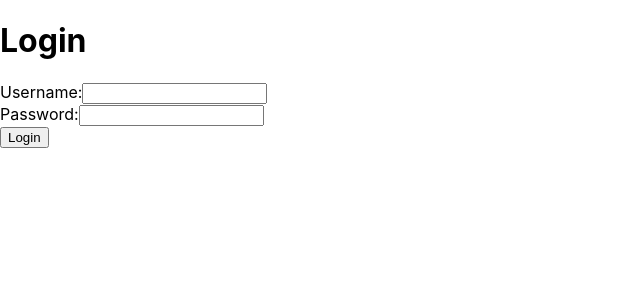
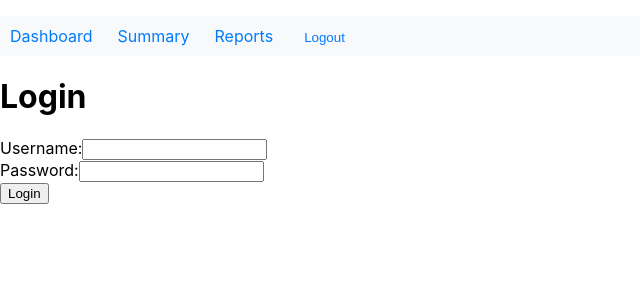
Before and after one commit to Hallie-Johnson/H90, a React (Create React App) app in the folder frontend/: page / in a window 1280 px wide. Shown: the top 300 px of the page, without its empty margins (0-640 px from the left). Built offline with nearby package versions, Linux system fonts and the light colour scheme; sample sign-in values are in the browser's storage.

Commit message:
Navigation Bar Implemented

```diff
--- a/frontend/src/App.js
+++ b/frontend/src/App.js
@@ -1,15 +1,25 @@
-import React from 'react';
-import { BrowserRouter as Router, Routes, Route } from 'react-router-dom';
+import React, { useState, useEffect } from 'react';
+import { BrowserRouter as Router, Route, Routes } from 'react-router-dom';
 import Login from './pages/Login';
 import Dashboard from './pages/Dashboard';
 import Summary from './pages/Summary';
 import Reports from './pages/Reports';
+import NavBar from './components/NavBar';
 
 function App() {
+  const [isLoggedIn, setIsLoggedIn] = useState(false);
+
+  // Check for token in localStorage to update login status
+  useEffect(() => {
+    const token = localStorage.getItem('token');
+    setIsLoggedIn(!!token);
+  }, []);
+
   return (
     <Router>
+      {isLoggedIn && <NavBar isLoggedIn={isLoggedIn} setIsLoggedIn={setIsLoggedIn} />}
       <Routes>
-        <Route path="/" element={<Login />} />
+        <Route path="/" element={<Login setIsLoggedIn={setIsLoggedIn} />} />
         <Route path="/dashboard" element={<Dashboard />} />
         <Route path="/summary" element={<Summary />} />
         <Route path="/reports" element={<Reports />} />
--- /dev/null
+++ b/frontend/src/components/NavBar.css
@@ -0,0 +1,19 @@
+nav ul {
+    display: flex;
+    gap: 15px;
+    list-style-type: none;
+    background-color: #f8f9fa;
+    padding: 10px;
+  }
+
+  nav ul li {
+    margin-right: 10px;
+  }
+
+  nav ul li a, nav ul li button {
+    text-decoration: none;
+    color: #007bff;
+    background: none;
+    border: none;
+    cursor: pointer;
+  }
--- /dev/null
+++ b/frontend/src/components/NavBar.js
@@ -0,0 +1,31 @@
+import React from 'react';
+import { Link, useNavigate } from 'react-router-dom';
+import './NavBar.css';
+
+function NavBar({ isLoggedIn, setIsLoggedIn }) {
+  const navigate = useNavigate();
+
+  // Logout handler
+  const handleLogout = () => {
+    localStorage.removeItem('token'); // Clear JWT from localStorage
+    setIsLoggedIn(false); // Update login state
+    navigate('/'); // Redirect to login
+  };
+
+  return (
+    <nav>
+      <ul>
+        <li><Link to="/dashboard">Dashboard</Link></li>
+        <li><Link to="/summary">Summary</Link></li>
+        <li><Link to="/reports">Reports</Link></li>
+        {isLoggedIn && (
+          <li>
+            <button onClick={handleLogout}>Logout</button>
+          </li>
+        )}
+      </ul>
+    </nav>
+  );
+}
+
+export default NavBar;
--- a/frontend/src/pages/Login.js
+++ b/frontend/src/pages/Login.js
@@ -1,7 +1,7 @@
 import React, { useState } from 'react';
 import axios from 'axios';
 
-function Login() {
+function Login({ setIsLoggedIn }) {
   const [username, setUsername] = useState('');
   const [password, setPassword] = useState('');
   const [error, setError] = useState('');
@@ -23,6 +23,7 @@ function Login() {
 
       // Save JWT to localStorage on successful login
       localStorage.setItem('token', response.data.token);
+      setIsLoggedIn(true); // Update login state
       setError('');
       alert('Login successful!');
     } catch (err) {
```
